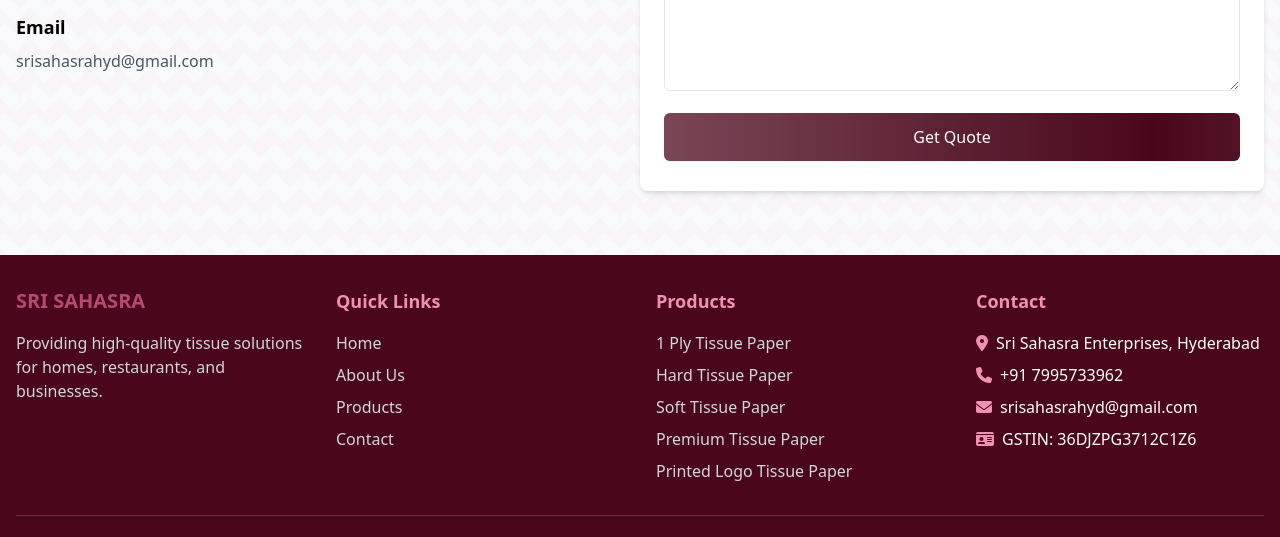
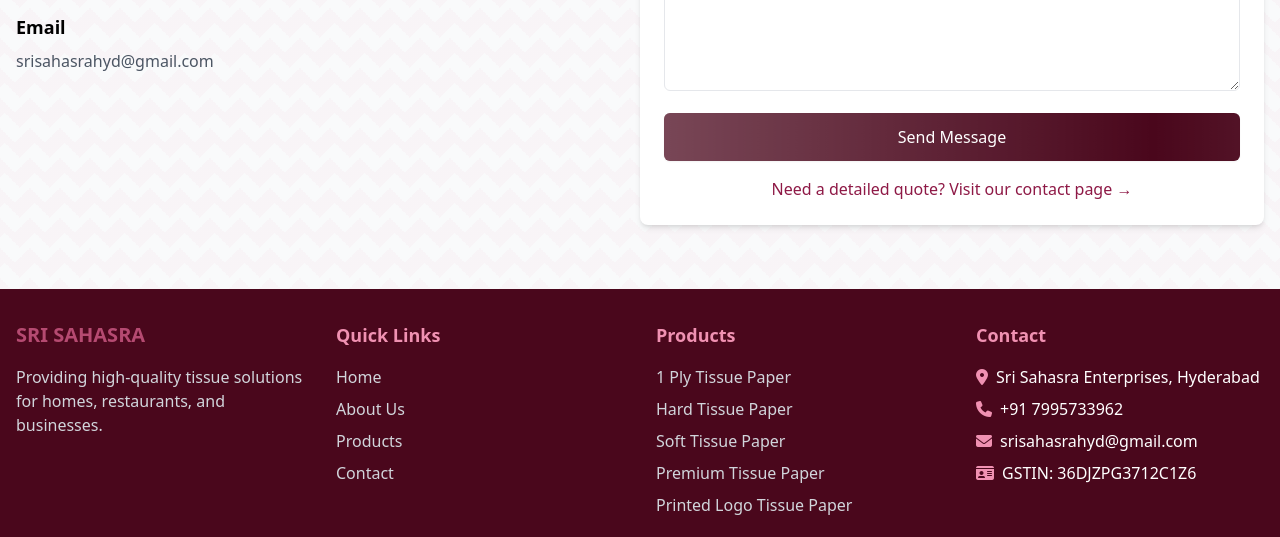
Before and after one commit to sairaj1454/sstissue, a plain HTML site: page index.html in a window 1280 px wide. Shown: the part 2775-3312 px from the top of the page. Drawn offline with nearby package versions, Linux system fonts and the light colour scheme.

Commit message:
Fixed contact form on homepage to have proper submit button and added link to contact page for quotes

```diff
--- a/index.html
+++ b/index.html
@@ -270,9 +270,14 @@
                         <input type="hidden" name="_next" value="thank-you.html">
                         <!-- Email subject prefix -->
                         <input type="hidden" name="_subject" value="New Contact Form Submission - Sri Sahasra Homepage">
-                        <a href="contact.html" class="bg-[#4A071C] text-white font-medium px-6 py-3 rounded-md hover:bg-[#8E1946] w-full shadow-sm shine-effect text-center inline-block">
-                            Get Quote
-                        </a>
+                        <button type="submit" class="bg-[#4A071C] text-white font-medium px-6 py-3 rounded-md hover:bg-[#8E1946] w-full shadow-sm shine-effect text-center">
+                            Send Message
+                        </button>
+                        <div class="mt-4 text-center">
+                            <a href="contact.html" class="text-[#8E1946] hover:text-[#B54A71] inline-block">
+                                Need a detailed quote? Visit our contact page →
+                            </a>
+                        </div>
                     </form>
                 </div>
             </div>
```
